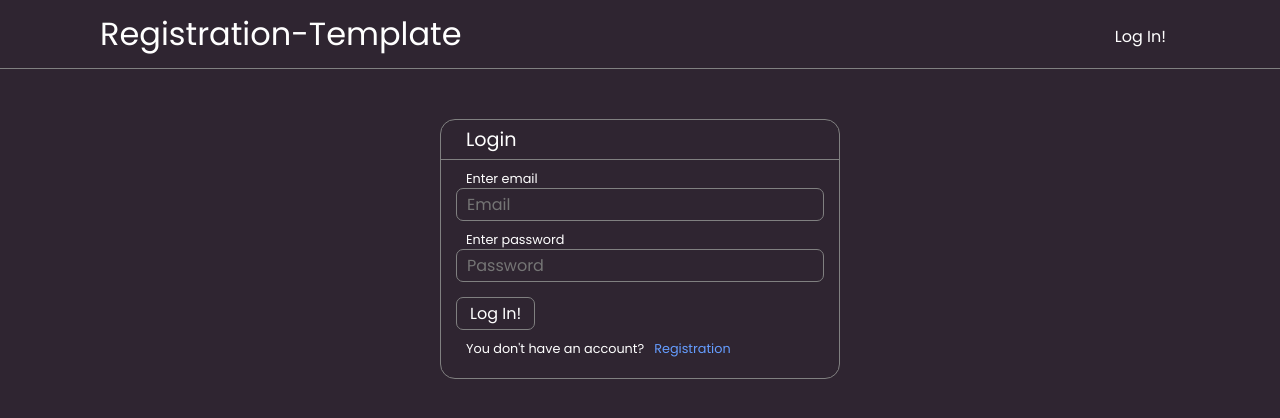
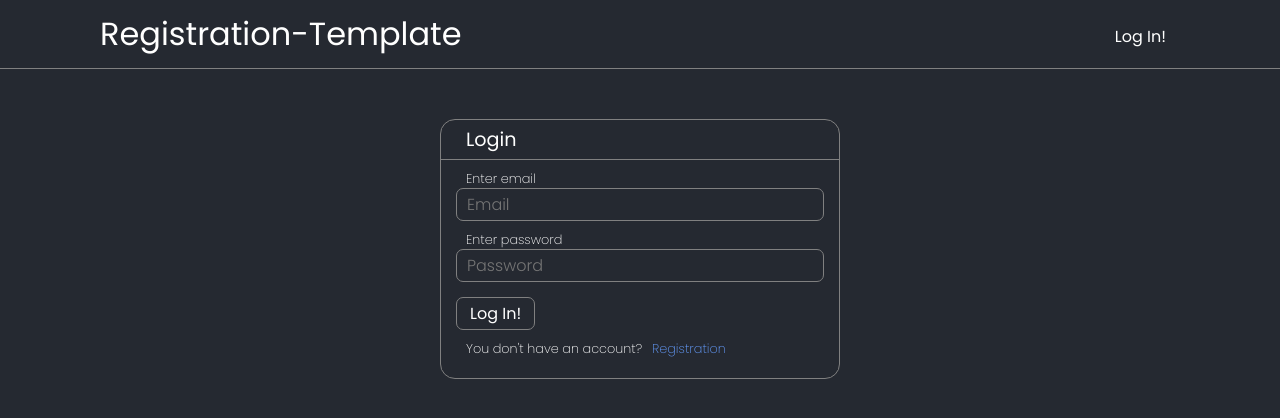
Before and after one commit to Micheal180301/template-registration, a React (Vite) app in the folder client/: page /login in a window 1280 px wide. Shown: the top 418 px of the page. Built offline with nearby package versions, Linux system fonts and the light colour scheme.

Commit message:
bagfix SCC validation UI

```diff
--- a/client/src/components/custom-form/index.tsx
+++ b/client/src/components/custom-form/index.tsx
@@ -1,5 +1,4 @@
 import style from './index.module.css';
-import type { ChangeEvent } from 'react';
 
 type Props = {
   children: React.ReactNode;
--- a/client/src/components/custom-input/index.module.css
+++ b/client/src/components/custom-input/index.module.css
@@ -8,10 +8,16 @@
 .name {
   margin-left: 10px;
   font-size: 0.8rem;
+  font-weight: 200;
   transition: all 0.3s linear;
 }
 
+.nameRed {
+  color: red;
+}
+
 .input {
+  font-weight: 300;
   outline: none;
   background-color: rgba(240, 248, 255, 0);
   border-radius: 7px;
@@ -22,9 +28,25 @@
   transition: all 0.3s linear;
 }
 
+.base {
+  border: 1px solid gray;
+}
+
+.invalid {
+  border: 1px solid rgb(255, 34, 82);
+}
+
 .container:hover .name {
   color: rgb(121, 255, 255);
 }
 .container:hover .input {
   border: 1px solid rgb(121, 255, 255);
 }
+
+.container:hover .nameRed {
+  color: rgb(255, 140, 165);
+}
+
+.container:hover .invalid {
+  border: 1px solid rgb(255, 140, 165);
+}
--- a/client/src/components/custom-input/index.tsx
+++ b/client/src/components/custom-input/index.tsx
@@ -6,17 +6,27 @@ type Props = {
   onChange?: (e: ChangeEvent<HTMLInputElement>) => void;
   type?: 'text' | 'password';
   placeholder?: string;
+  invalid?: boolean;
 };
 
-const CustomInput = ({ nameInput, type, placeholder, onChange }: Props) => {
+const CustomInput = ({
+  nameInput,
+  type,
+  placeholder,
+  onChange,
+  invalid = false,
+}: Props) => {
+  console.log(invalid);
+  const borderClass = invalid ? style.invalid : style.base;
+  const nameClass = invalid ? style.nameRed : null;
   return (
     <div className={style.container}>
-      <span className={style.name}>{nameInput}</span>
+      <span className={`${style.name} ${nameClass}`}>{nameInput}</span>
       <input
         type={type}
         placeholder={placeholder}
         onChange={onChange}
-        className={style.input}
+        className={`${style.input} ${borderClass}`}
       />
     </div>
   );
--- a/client/src/components/error/index.module.css
+++ b/client/src/components/error/index.module.css
@@ -1,5 +1,6 @@
 .error {
   font-size: 0.8rem;
-  color: rgb(255, 88, 88);
+  /* font-weight: 200; */
+  color: rgb(255, 34, 82);
   transition: all 0.3s linear;
 }
--- a/client/src/components/space/index.module.css
+++ b/client/src/components/space/index.module.css
@@ -6,6 +6,7 @@
 }
 
 .small {
+  font-weight: 200;
   font-size: 0.8rem;
 }
 .medium {
--- a/client/src/index.css
+++ b/client/src/index.css
@@ -6,9 +6,10 @@
 
 body {
   font-family: 'Poppins', sans-serif;
-  background-color: #2f2531;
+  background-color: #252931;
   /* color: black; */
   color: white;
+  /* font-weight: 100; */
 }
 
 a {
--- a/client/src/pages/login/LoginPage.tsx
+++ b/client/src/pages/login/LoginPage.tsx
@@ -16,7 +16,7 @@ const LoginPage = () => {
   const login = (e: React.FormEvent<HTMLFormElement>) => {
     e.preventDefault();
     try {
-      if (!email || !passwoed) return setError('Не все поля заполнеы');
+      if (!email || !passwoed) return setError('Not all fields are filled in');
 
       // отправляем
     } catch (error) {
--- a/client/src/pages/register/RegisterPage.tsx
+++ b/client/src/pages/register/RegisterPage.tsx
@@ -14,19 +14,28 @@ const RegisterPage = () => {
   const [password, setPassword] = useState('');
   const [confirmPassword, setConfirmPassword] = useState('');
   const [error, setError] = useState('');
+  const [isMatch, setIsMatch] = useState(false);
 
   const registerHandler = (e: React.FormEvent<HTMLFormElement>) => {
     e.preventDefault();
+    setIsMatch(false);
+    setError('');
     try {
       if (!email || !name || !password || !confirmPassword) {
-        return setError('Не все поля заполнены');
+        return setError('Not all fields are filled in');
       }
       if (
         password !== confirmPassword &&
         password !== '' &&
         confirmPassword !== ''
       ) {
-        return setError('Пароли должны совпадать');
+        setError('Passwords must match');
+        setIsMatch(true);
+        return;
+      }
+      if (password === confirmPassword && password.length < 6) {
+        setError('Minimum password length 6 symbol');
+        return;
       }
       ///отправляем на сервер
     } catch (error) {
@@ -50,12 +59,14 @@ const RegisterPage = () => {
           onChange={(e) => setEmail(e.target.value)}
         />
         <CustomInput
-          nameInput="Сome up with a password"
+          invalid={isMatch}
+          nameInput="Come up with a password"
           type="password"
           placeholder="Password..."
           onChange={(e) => setPassword(e.target.value)}
         />
         <CustomInput
+          invalid={isMatch}
           nameInput="Repeat the password"
           type="password"
           placeholder="Password...."
```
